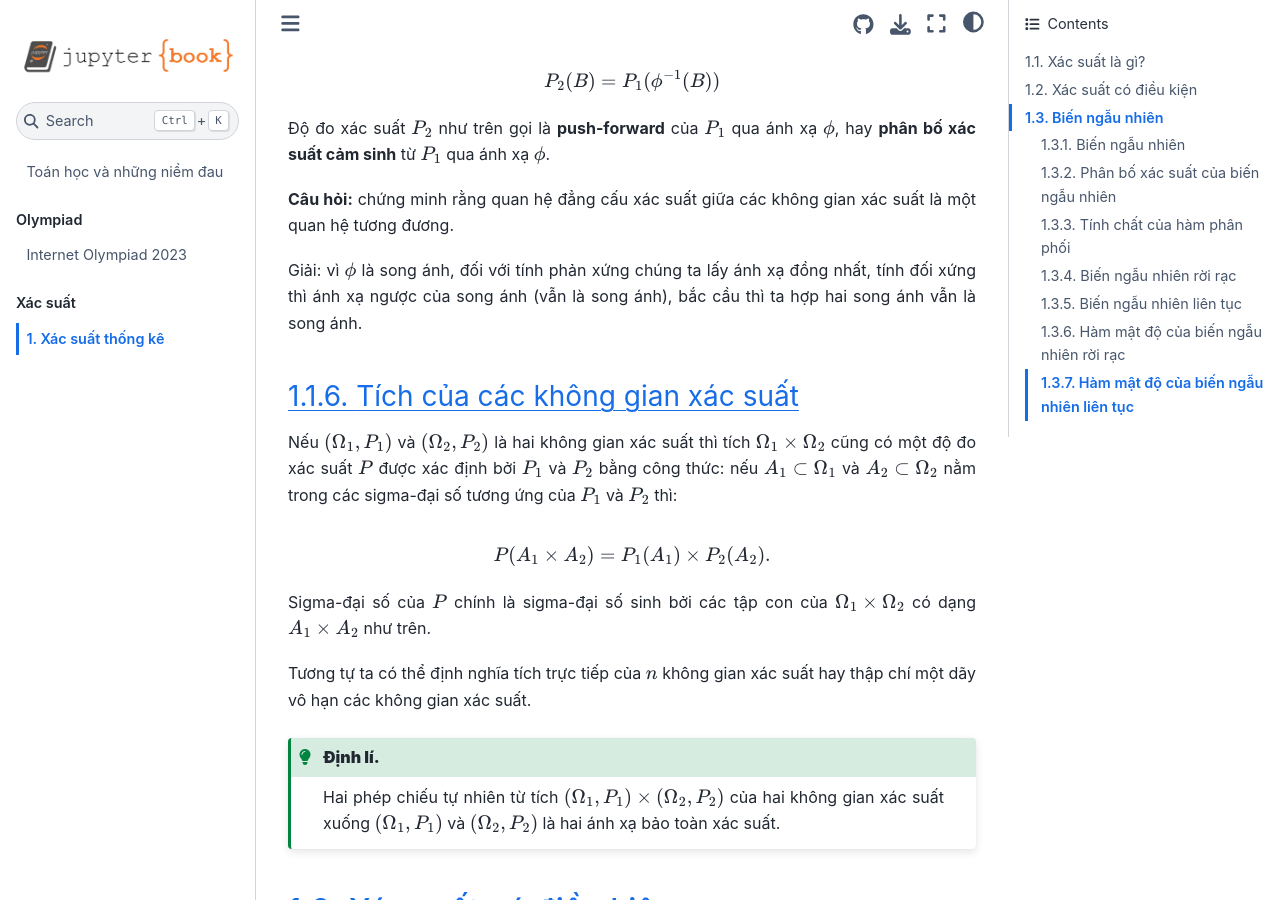
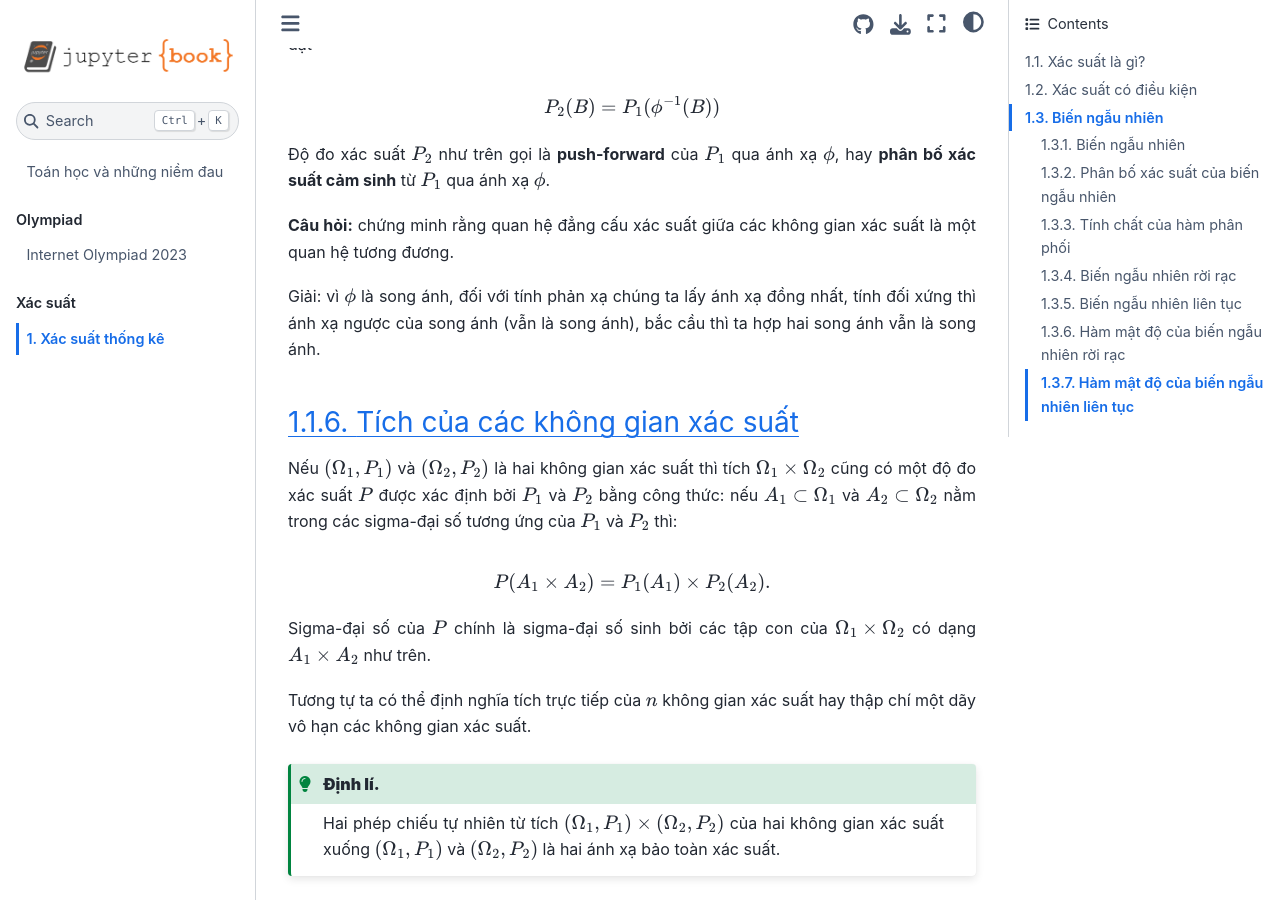
Before and after one commit to dunglq2000/mathematics, a Jupyter Book: the page built from probability/intro.md, in a window 1280 px wide and 900 px high, scrolled down 7693 px. Built offline with Jupyter Book 1.0.4 settings and Sphinx 7.4.7 and the Sphinx Book theme 1.1.4, drawn with Linux system fonts in a browser that asks for light colours; some of the changed text lies outside the part shown.

Commit message:
Fix typo probability/intro.md

```diff
--- a/probability/intro.md
+++ b/probability/intro.md
@@ -210,7 +210,7 @@ $$P_2(B) = P_1(\phi^{-1}(B))$$
 
 **Câu hỏi:** chứng minh rằng quan hệ đẳng cấu xác suất giữa các không gian xác suất là một quan hệ tương đương.
 
-Giải: vì $\phi$ là song ánh, đối với tính phản xứng chúng ta lấy ánh xạ đồng nhất, tính đối xứng thì ánh xạ ngược của song ánh (vẫn là song ánh), bắc cầu thì ta hợp hai song ánh vẫn là song ánh.
+Giải: vì $\phi$ là song ánh, đối với tính phản xạ chúng ta lấy ánh xạ đồng nhất, tính đối xứng thì ánh xạ ngược của song ánh (vẫn là song ánh), bắc cầu thì ta hợp hai song ánh vẫn là song ánh.
 
 ### Tích của các không gian xác suất
 
```
Also changed, not shown: other parts of probability/intro.md (+2 -2 lines), 5 other files.
